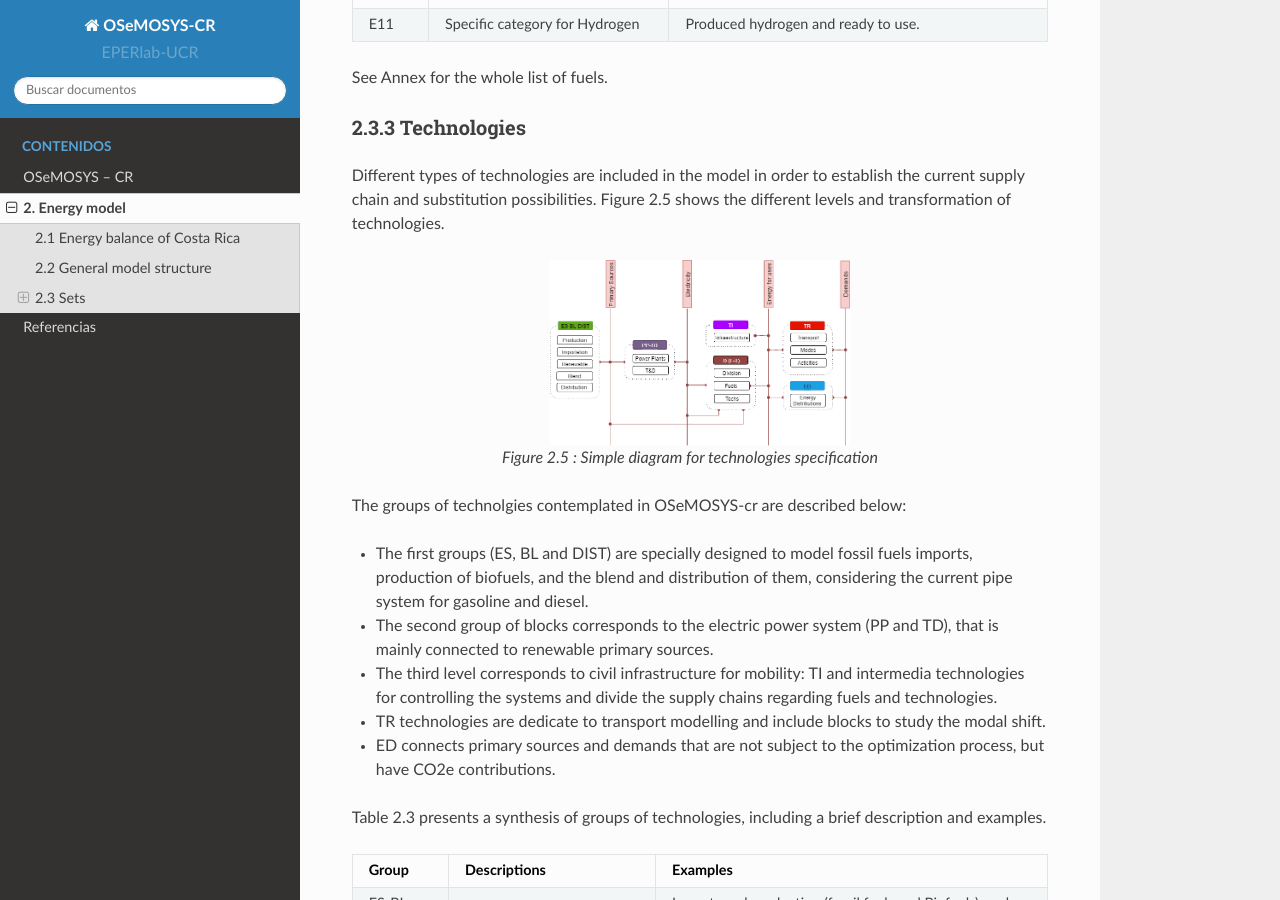
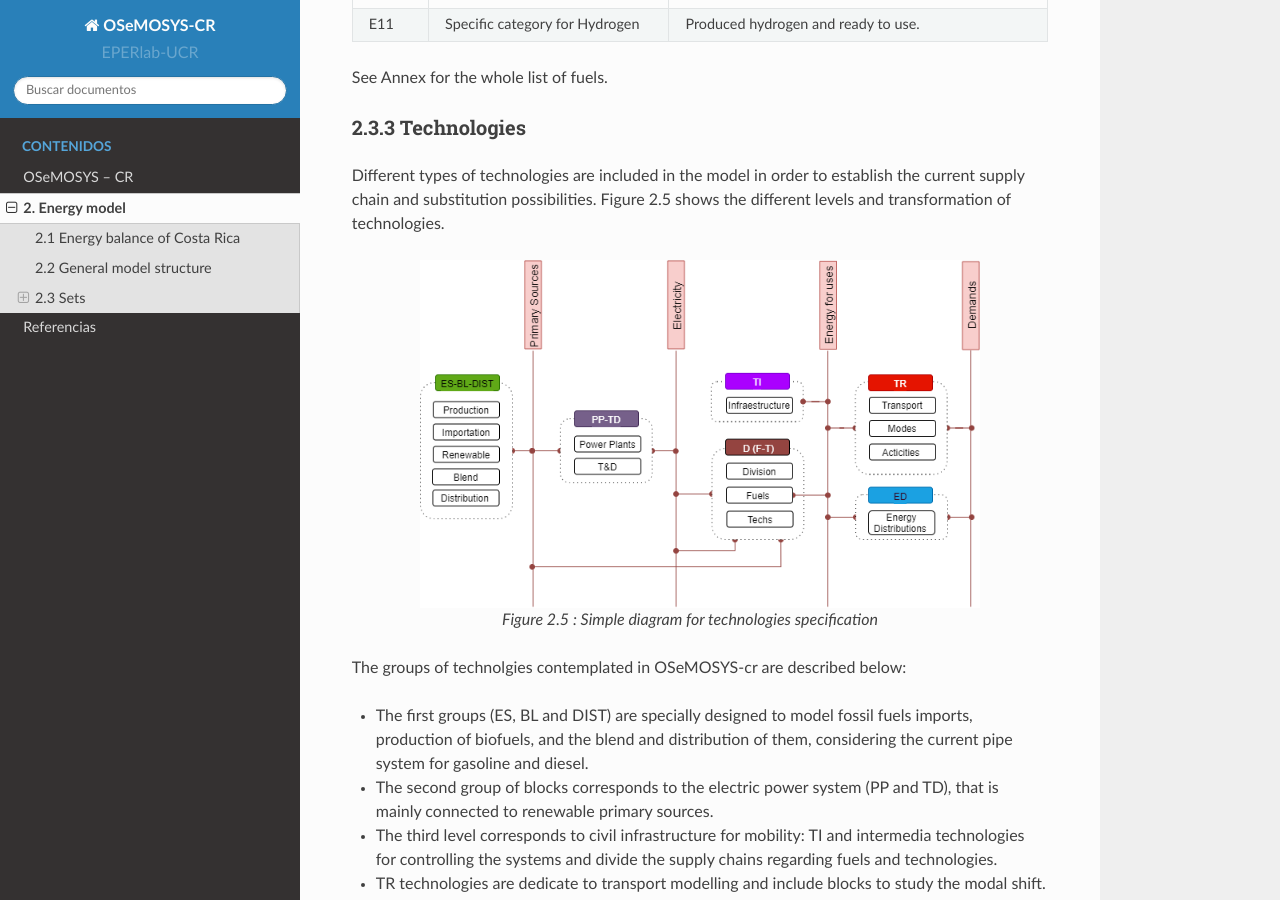
Before and after one commit to EPERLab/OSeMOSYS-CR, a Sphinx documentation site: the page built from docs/02EnergyModel.rst, in a window 1280 px wide and 900 px high, scrolled down 3581 px. Built offline with Sphinx 7.4.7 and the Read the Docs theme 2.0.0, drawn with Linux system fonts in a browser that asks for light colours.

Commit message:
Update 02EnergyModel.rst

```diff
--- a/docs/02EnergyModel.rst
+++ b/docs/02EnergyModel.rst
@@ -163,7 +163,7 @@ Different types of technologies are included in the model in order to establish
 
 .. figure:: img/Techs.png
    :align:   center
-   :width: 300
+   :scale: 80
 
    Figure 2.5 : Simple diagram for technologies specification
 
```
